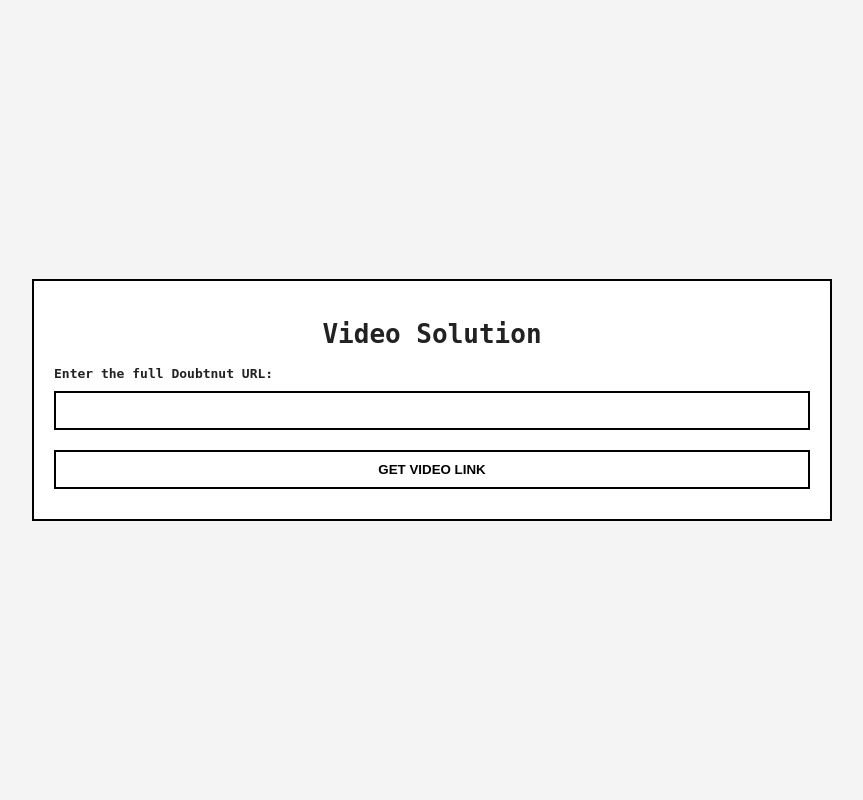
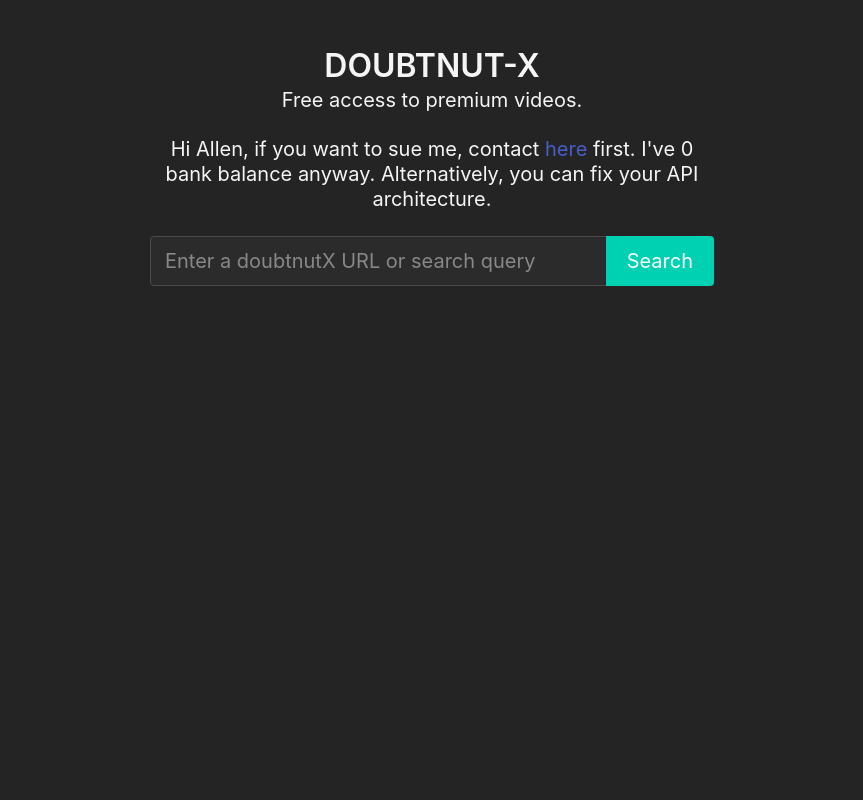
Before and after one commit to datavorous/DoubtnutPremiumPass, a Flask app: page / in a window 1280 px wide. Shown: the whole page, without its empty margins (208-1071 px from the left). Run offline with Flask 3, Linux system fonts and the light colour scheme.

Commit message:
Add files via upload

```diff
--- a/app.py
+++ b/app.py
@@ -1,54 +1,67 @@
 from flask import Flask, request, render_template
 import requests
+from googlesearch import search
 
 app = Flask(__name__)
 
+# Function to get Doubtnut links using Google search dork
+def get_doubtnut_links(query):
+    dork = f"doubtnut {query}"
+    search_results = search(dork)
+    doubtnut_links = [result for result in search_results if 'doubtnut.com' in result]
+    return doubtnut_links
+
+# Function to fetch video link from a Doubtnut URL
+def get_doubtnut_video_link(full_url):
+    question_id = full_url.split('/')[-1]
+    url = "https://api.doubtnut.com/v1/answers/video-resource"
+    params = {
+        "questionId": question_id,
+        "studentId": "-37",
+        "page": "WEB_VIDEO"
+    }
+    headers = {
+        "accept": "*/*",
+        "accept-encoding": "gzip, deflate, br, zstd",
+        "accept-language": "en-US,en;q=0.9",
+        "content-type": "application/json",
+        "origin": "https://www.doubtnut.com",
+        "referer": "https://www.doubtnut.com/",
+        "user-agent": "Mozilla/5.0"
+    }
+    response = requests.get(url, headers=headers, params=params)
+    if response.status_code == 200:
+        data = response.json()
+        video_resource = data.get('data', {}).get('resource', None)
+        if video_resource:
+            video_url = f"https://videos.doubtnut.com/{video_resource}"
+            return video_url
+    return None
+
 @app.route('/', methods=['GET', 'POST'])
 def index():
-    video_url = None  # Initialize the video URL variable
+    video_url = None
+    search_results = None
+
     if request.method == 'POST':
-        full_url = request.form['url']
-        question_id = full_url.split('/')[-1]  # Extract question ID from the URL
+        query = request.form['url']
 
-        # Define the API URL and headers
-        api_url = "https://api.doubtnut.com/v1/answers/video-resource"
-        params = {
-            "questionId": question_id,
-            "studentId": "null",
-            "page": "WEB_VIDEO"
-        }
-        headers = {
-            "accept": "*/*",
-            "accept-encoding": "gzip, deflate, br, zstd",
-            "accept-language": "en-US,en;q=0.9",
-            "content-type": "application/json",
-            "origin": "https://www.doubtnut.com",
-            "referer": "https://www.doubtnut.com/",
-            "sec-ch-ua": '"Microsoft Edge";v="129", "Not=A?Brand";v="8", "Chromium";v="129"',
-            "sec-ch-ua-mobile": "?0",
-            "sec-ch-ua-platform": '"Windows"',
-            "sec-fetch-dest": "empty",
-            "sec-fetch-mode": "cors",
-            "sec-fetch-site": "same-site",
-            "user-agent": "Mozilla/5.0 (Windows NT 10.0; Win64; x64) AppleWebKit/537.36 (KHTML, like Gecko) Chrome/129.0.0.0 Safari/537.36 Edg/129.0.0.0"
-        }
+        # Check if the query is a Doubtnut link
+        if 'doubtnut.com' in query:
+            # Get video solution if it's a direct Doubtnut link
+            video_url = get_doubtnut_video_link(query)
+        else:
+            # Fetch Doubtnut links for search queries
+            doubtnut_links = get_doubtnut_links(query)
+            search_results = []
+            for index, link in enumerate(doubtnut_links, start=1):
+                video_url = get_doubtnut_video_link(link)
+                search_results.append({
+                    'link': link,
+                    'video_url': video_url
+                })
 
-        # Send the GET request to the API
-        response = requests.get(api_url, headers=headers, params=params)
-
-        # Check if the request was successful
-        if response.status_code == 200:
-            data = response.json()
-            video_resource = data.get('data', {}).get('resource', None)
-            if video_resource:
-                # Construct the video URL
-                video_url = f"https://videos.doubtnut.com/{video_resource}"
-            else:
-                video_url = "Video resource not found."
-        else:
-            video_url = f"Failed to retrieve data. Status code: {response.status_code}"
-
-    return render_template('index.html', video_url=video_url)
+    return render_template('index.html', video_url=video_url, search_results=search_results)
 
 if __name__ == '__main__':
     app.run(debug=True)
--- a/requirements.txt
+++ b/requirements.txt
@@ -1,3 +1,4 @@
+googlesearch-python
 Flask
 Gunicorn
 requests
--- a/templates/index.html
+++ b/templates/index.html
@@ -1,88 +1,112 @@
 <!DOCTYPE html>
-<html lang="en">
+<html lang="en" class="has-background-black-ter">
 <head>
     <meta charset="UTF-8">
     <meta name="viewport" content="width=device-width, initial-scale=1.0">
-    <title>Doubtnut</title>
+    <title>doubtnutX - Video Search</title>
+    <link rel="stylesheet" href="https://cdnjs.cloudflare.com/ajax/libs/bulma/0.9.3/css/bulma.min.css">
     <style>
         body {
-            background-color: #f4f4f4;
-            color: #222;
-            font-family: monospace;
-            margin: 0;
-            padding: 0;
             display: flex;
-            justify-content: center;
-            align-items: center;
             min-height: 100vh;
+            flex-direction: column;
         }
-        .container {
-            max-width: 800px;
-            width: 100%;
-            padding: 20px;
-            background-color: #fff;
-            border: 2px solid #000;
-            box-sizing: border-box;
-        }
-        h1, h2, label {
-            font-weight: 700;
-            text-align: center;
-        }
-        input[type="text"], button {
-            width: 100%;
-            padding: 10px;
-            margin: 10px 0;
-            box-sizing: border-box;
-            border: 2px solid #000;
-        }
-        button {
-            background-color: transparent;
-            color: #000;
-            font-weight: bold;
-            text-transform: uppercase;
-            cursor: pointer;
-            transition: background-color 0.2s ease, color 0.2s ease;
-        }
-        button:hover {
-            background-color: #000;
-            color: #fff;
+        .wrapper {
+            flex: 1;
         }
         .video-container {
             position: relative;
-            width: 100%;
-            padding-top: 56.25%; /* 16:9 Aspect Ratio (divide 9 by 16 = 0.5625) */
-            margin-top: 20px;
+            padding-bottom: 56.25%;
+            height: 0;
             overflow: hidden;
+            max-width: 100%;
         }
-        iframe {
+        .video-container iframe {
             position: absolute;
             top: 0;
             left: 0;
             width: 100%;
             height: 100%;
-            border: 2px solid #000;
         }
+        .search-box {
+            background-color: #2b2b2b;
+            border: 1px solid #4a4a4a;
+            color: #fff;
+        }
+        .search-box::placeholder {
+            color: #888;
+        }
+
+        .result-box {
+            background-color: #2b2b2b;
+            border: 1px solid #4a4a4a;
+            transition: all 0.3s ease;
+        }
+        .result-box:hover {
+            box-shadow: 0 0 15px rgba(50, 115, 220, 0.5);
+        }
+
     </style>
 </head>
-<body>
+<body class="has-background-black-ter has-text-light">
+    <div class="wrapper">
+
+        <section class="section">
             <div class="container">
-        <h1 class="text-4xl mb-6">Video Solution</h1>
+                <div class="columns is-centered">
+                    <div class="column is-half">
+                        <h2 class="title has-text-centered has-text-light mb-18">DOUBTNUT-X</h2>
+                        <h4 class="subtitle has-text-centered has-text-light mb-18">Free access to premium videos.</h4>
 
-        <form method="POST" class="space-y-4">
-            <label for="url" class="block text-lg">Enter the full Doubtnut URL:</label>
-            <input type="text" id="url" name="url" required class="px-3 py-2">
+                        <h6 class="subtitle has-text-centered has-text-light mb-18">Hi Allen, if you want to sue me, contact <a href="https://social.mtdv.me/articles/legal2024">here</a> first. I've 0 bank balance anyway. Alternatively, you can fix your API architecture.</h6>
+                        <form method="POST">
+                            <div class="field has-addons">
+                                <div class="control is-expanded">
+                                    <input class="input is-medium search-box" type="text" id="url" name="url" placeholder="Enter a doubtnutX URL or search query" required>
+                                </div>
+                                <div class="control">
+                                    <button type="submit" class="button is-primary is-medium">
 
-            <button type="submit" class="py-2 px-4">
-                Get Video Link
+                                        <span>Search</span>
                                     </button>
+                                </div>
+                            </div>
                         </form>
+                    </div>
+                </div>
 
-        <!-- Display iframe only if a video_url is provided -->
                 {% if video_url %}
+                    <div class="box has-background-grey-darker mt-5">
+                        <h3 class="title is-5 has-text-light">Watch Now</h3>
                         <div class="video-container">
                             <iframe src="{{ video_url }}" frameborder="0" allowfullscreen></iframe>
                         </div>
+                    </div>
                 {% endif %}
+
+                {% if search_results %}
+                    <div class="mt-6">
+                        <h3 class="title is-5 has-text-light has-text-centered mb-5">Search Results</h3>
+                        <div class="columns is-multiline">
+                            {% for result in search_results %}
+                                <div class="column is-one-third-desktop is-half-tablet">
+                                    <div class="box result-box">
+                                        <a href="{{ result.link }}" class="has-text-primary is-size-5">LINK {{ loop.index }}</a>
+                                        {% if result.video_url %}
+                                            <div class="video-container mt-3">
+                                                <iframe src="{{ result.video_url }}" frameborder="0" allowfullscreen></iframe>
+                                            </div>
+                                        {% else %}
+                                            <p class="mt-2 has-text-grey-light">No video available</p>
+                                        {% endif %}
+                                    </div>
+                                </div>
+                            {% endfor %}
+                        </div>
+                    </div>
+                {% endif %}
+            </div>
+        </section>
     </div>
 </body>
 </html>
```
Lines whose indentation alone changed are shown as unchanged.
